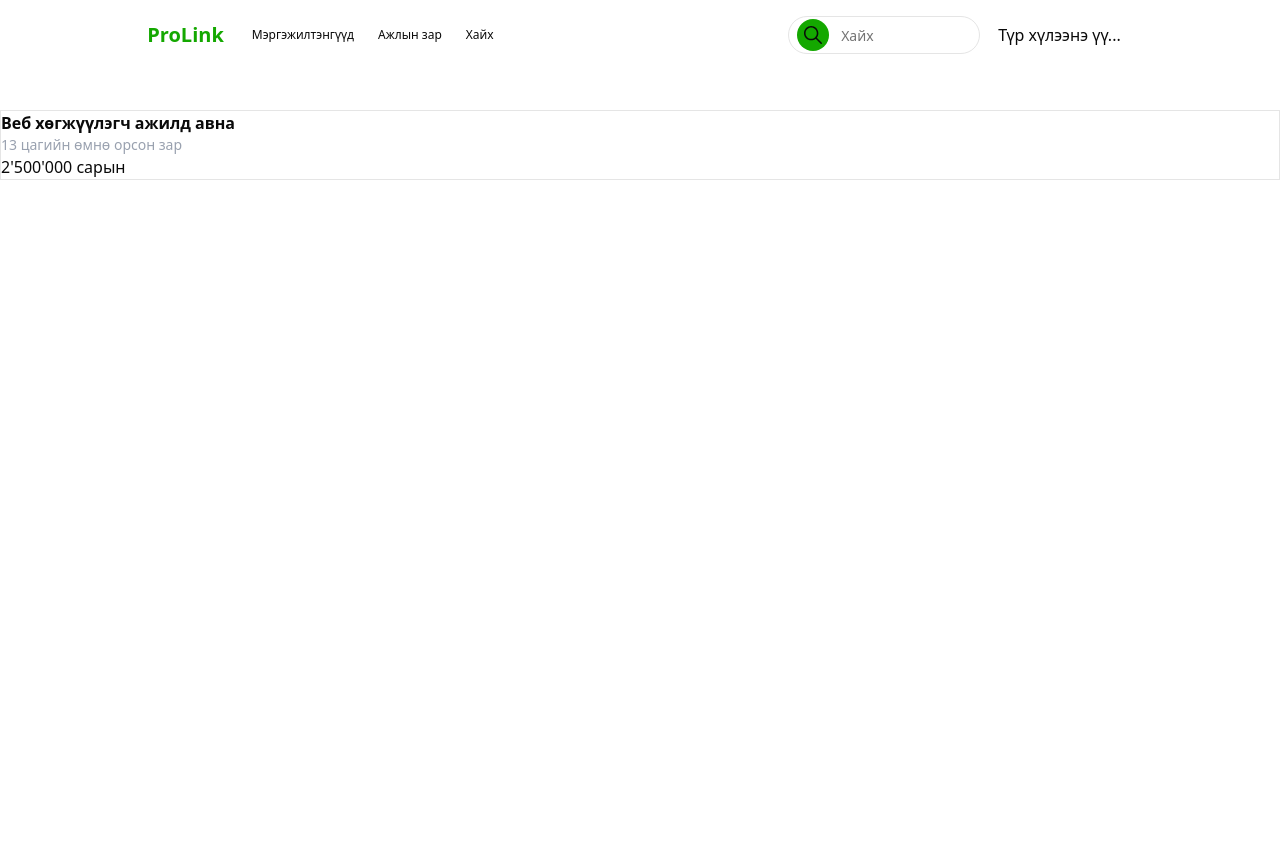
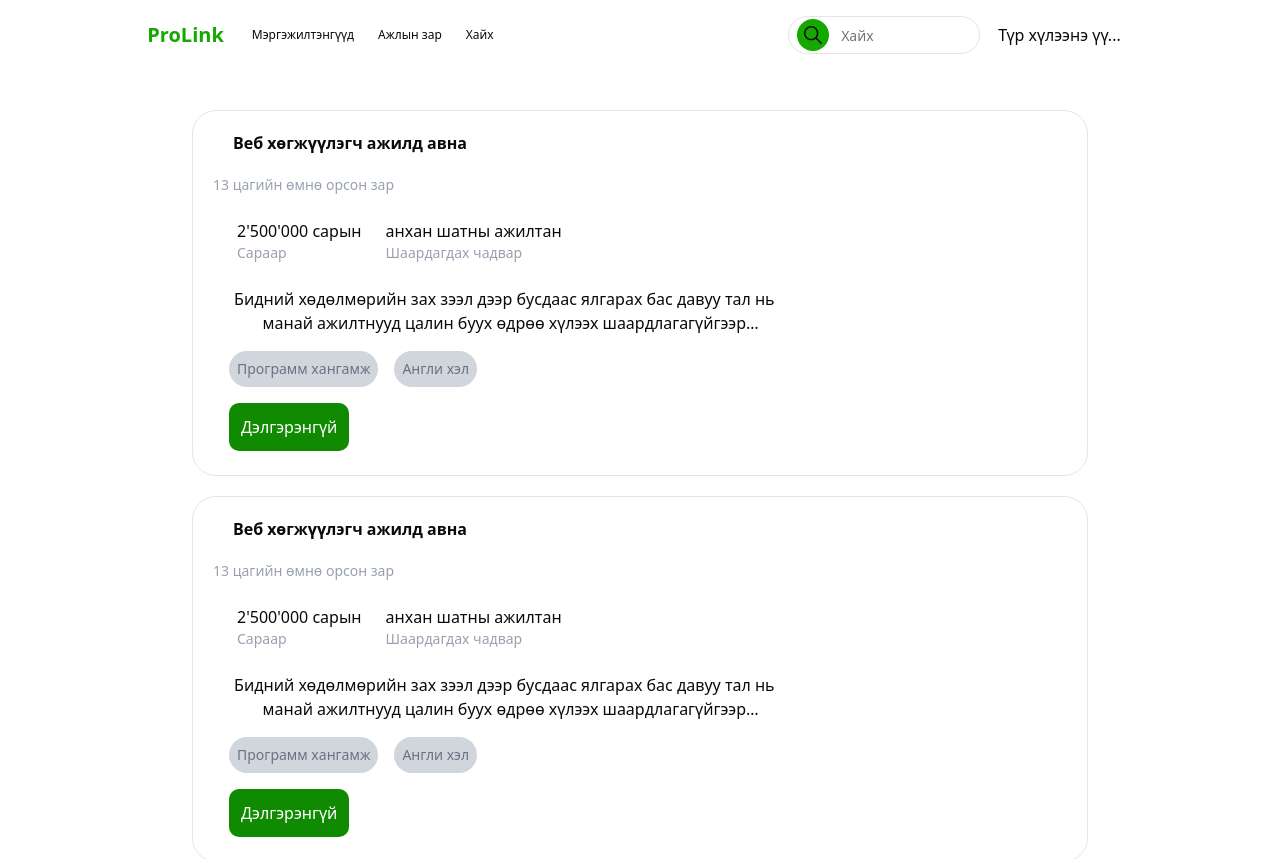
Before and after one commit to glpzghoo/prolink, a Next.js app: page /client/test in a window 1280 px wide. Shown: the top 859 px of the page. Built offline with nearby package versions, Linux system fonts and the light colour scheme; no server answers.

Commit message:
company card

```diff
--- a/src/app/_component/Company.tsx
+++ /dev/null
@@ -1,11 +0,0 @@
-export default function Company() {
-  return (
-    <div className="border border-solid ">
-      <p className="font-bold ">Веб хөгжүүлэгч ажилд авна</p>
-      <p className="text-gray-400 text-sm ">13 цагийн өмнө орсон зар</p>
-      <p>
-        2'500'000 сарын <br />{" "}
-      </p>
-    </div>
-  );
-}
--- /dev/null
+++ b/src/app/_component/CompanyCard.tsx
@@ -0,0 +1,45 @@
+import Link from "next/link";
+
+export default function CompanyCard() {
+  return (
+    <div className="border border-solid max-w-4xl rounded-3xl pl-5 mx-auto">
+      <p className="font-bold p-5">Веб хөгжүүлэгч ажилд авна</p>
+      <p className="text-gray-400 text-sm">13 цагийн өмнө орсон зар</p>
+      <div className="flex p-6 gap-6">
+        {[
+          { title: "2'500'000 сарын", subtitle: "Сараар" },
+          { title: "анхан шатны ажилтан", subtitle: "Шаардагдах чадвар" },
+        ].map(({ title, subtitle }, i) => (
+          <div key={i}>
+            <p>{title}</p>
+            <h2 className="text-sm text-gray-400">{subtitle}</h2>
+          </div>
+        ))}
+      </div>
+      <Link href={"home"}>
+        <p className="text-center line-clamp-2 text-wrap max-w-4/6">
+          Бидний хөдөлмөрийн зах зээл дээр бусдаас ялгарах бас давуу тал нь
+          манай ажилтнууд цалин буух өдрөө хүлээх шаардлагагүйгээр урьдчилгаагаа
+          цалингаа ямар ч хүү, шимтгэлгүйгээр авах боломжтой цоо шинэ
+          E-цалингийн системийг нэвтрүүлж эхэлсэн.
+        </p>
+      </Link>
+
+      <div className="flex gap-4 p-4">
+        {["Программ хангамж", "Англи хэл"].map((skill, i) => (
+          <button
+            key={i}
+            className="bg-gray-300 p-2 rounded-3xl text-sm text-gray-500"
+          >
+            {skill}
+          </button>
+        ))}
+      </div>
+      <div className="pb-6 pl-4">
+        <button className="bg-[#108a00] p-3 text-white rounded-lg">
+          Дэлгэрэнгүй
+        </button>
+      </div>
+    </div>
+  );
+}
--- a/src/app/client/test/page.tsx
+++ b/src/app/client/test/page.tsx
@@ -1,9 +1,12 @@
-import Company from "@/app/_component/Company";
+import CompanyCard from "@/app/_component/CompanyCard";
 
-export default function Companycard() {
+export default function Company() {
   return (
-    <div>
-      <Company />
+    <div className="flex flex-wrap gap-5">
+      <CompanyCard />
+      <CompanyCard />
+      <CompanyCard />
+      <CompanyCard />
     </div>
   );
 }
--- a/src/app/freelancer/page.tsx
+++ b/src/app/freelancer/page.tsx
@@ -57,7 +57,7 @@ export default function Freelance() {
             Сайн байна уу ? Манай веб хуудсандах хэрэглэгчдийн дундаж үнэлгээ:{" "}
             {allreviews(users)}/5
           </div>
-          <div className="max-w-[1280px] mx-auto flex  ">
+          <div className="max-w-[1280px] mx-auto flex flex-wrap ">
             {users
               .map((user) => <ClientCard key={user.id} user={user} />)
               .slice(0, 4)}
```
